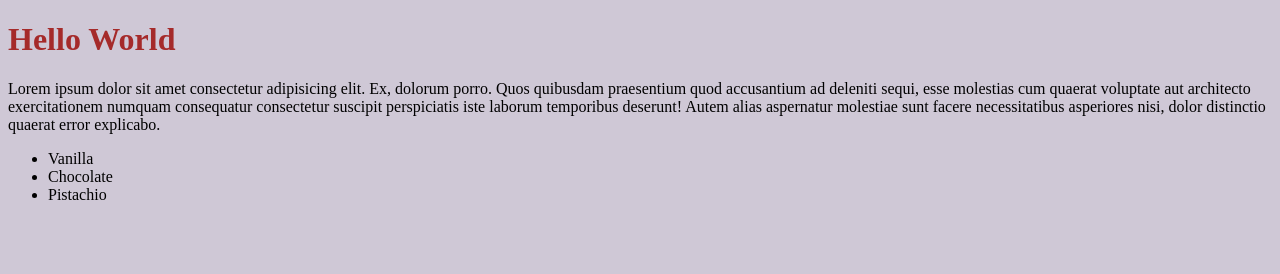
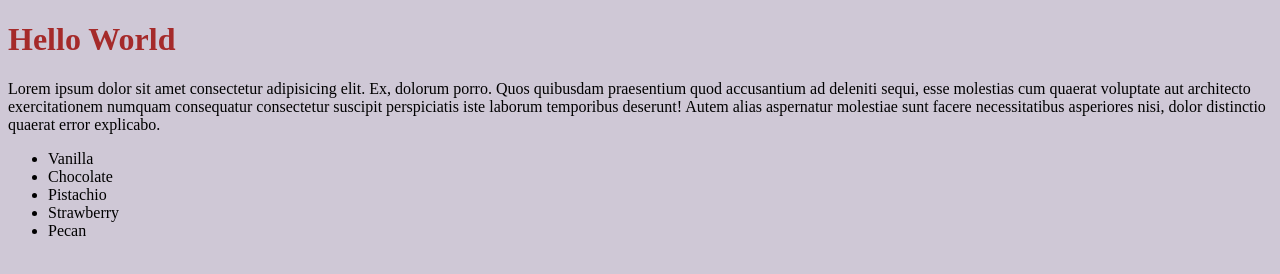
Before and after one commit to ilanak82/temp, a plain HTML site: page index.html in a window 1280 px wide. Drawn offline with Linux system fonts and the light colour scheme.

Commit message:
more code

```diff
--- a/index.html
+++ b/index.html
@@ -18,6 +18,8 @@
         <li>Vanilla</li>
         <li>Chocolate</li>
         <li>Pistachio</li>
+        <li>Strawberry</li>
+        <li>Pecan</li>
     </ul>
 </body>
 
```
